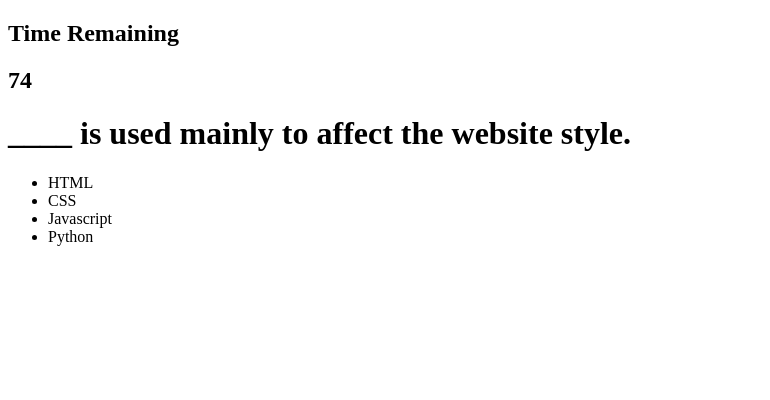
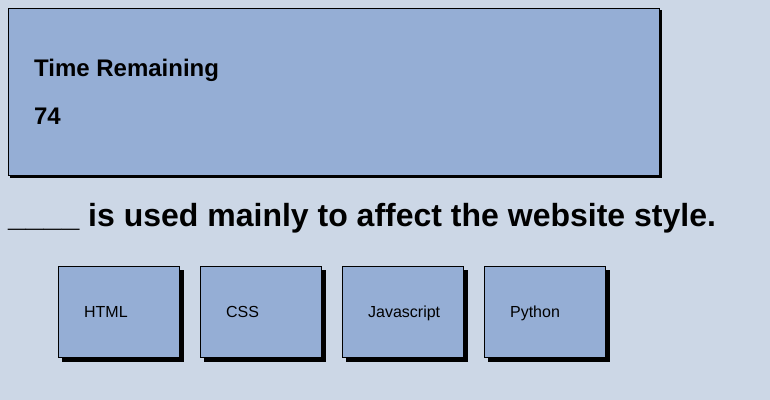
Before and after one commit to wamackie/script-test-quiz, a plain HTML site: page index.html in a window 1280 px wide. Both pictures are taken after a click on the button "Start Quiz". Shown: the whole page, without its empty margins (0-770 px from the left). Drawn offline with Linux system fonts and the light colour scheme.

Commit message:
css stylings

```diff
--- a/assets/css/style.css
+++ b/assets/css/style.css
@@ -1,5 +1,10 @@
+body {
+    background-color:rgba(166, 185, 212, 0.568);
+    font-family: Helvetica;
+}
+
 .hiddenBtn {
-    display:none
+    display:none;
 }
 
 input {
@@ -7,6 +12,31 @@ input {
     height: 40px;
 }
 
+header {
+    width: 600px;
+    padding: 25px;
+    border: 1px solid black;
+    background-color: rgba(141, 169, 211, 0.863);
+    box-shadow: 2px 2px black;
+}
+
+li {
+    float: left;
+    list-style-type: none;
+    line-height: 40px;
+    width: 70px;
+    padding: 25px;
+    margin: 10px;
+    border: 1px solid black;
+    background-color: rgba(141, 169, 211, 0.863);
+    box-shadow: 4px 4px black;
+}
+
 fieldset {
     margin-bottom: 20px;
+    width: 600px;
+    padding: 25px;
+    border: 1px solid black;
+    background-color:rgba(179, 198, 228, 0.863);
+    box-shadow: 2px 2px black;
 }
--- a/assets/js/script.js
+++ b/assets/js/script.js
@@ -37,14 +37,13 @@ var questions = [
         trueAnswer: 'Python'
     },
     {
-        question: '// adds a comment in ____.',
+        question: '// is used to add a comment in ____.',
         answers: ['HTML', 'CSS', 'Javascript', 'Python'],
         trueAnswer: 'Javascript'
     },
   ];
 
 function showResults () {
-    window.alert("if this shows its working");
     answerLi.innerHTML = "";
     questionEl.textContent = "";
     resultBtn.style.display = 'block';
@@ -111,9 +110,9 @@ function countdown () {
             timerEl.textContent = timeLeft;
             timeLeft--;
         } else {
-            timerEl.textContent = '';
+            timerEl.textContent = '0';
             clearInterval(timeInterval);
-            displayMessage();
+            showResults();
         }
     },1000);
 }
```
